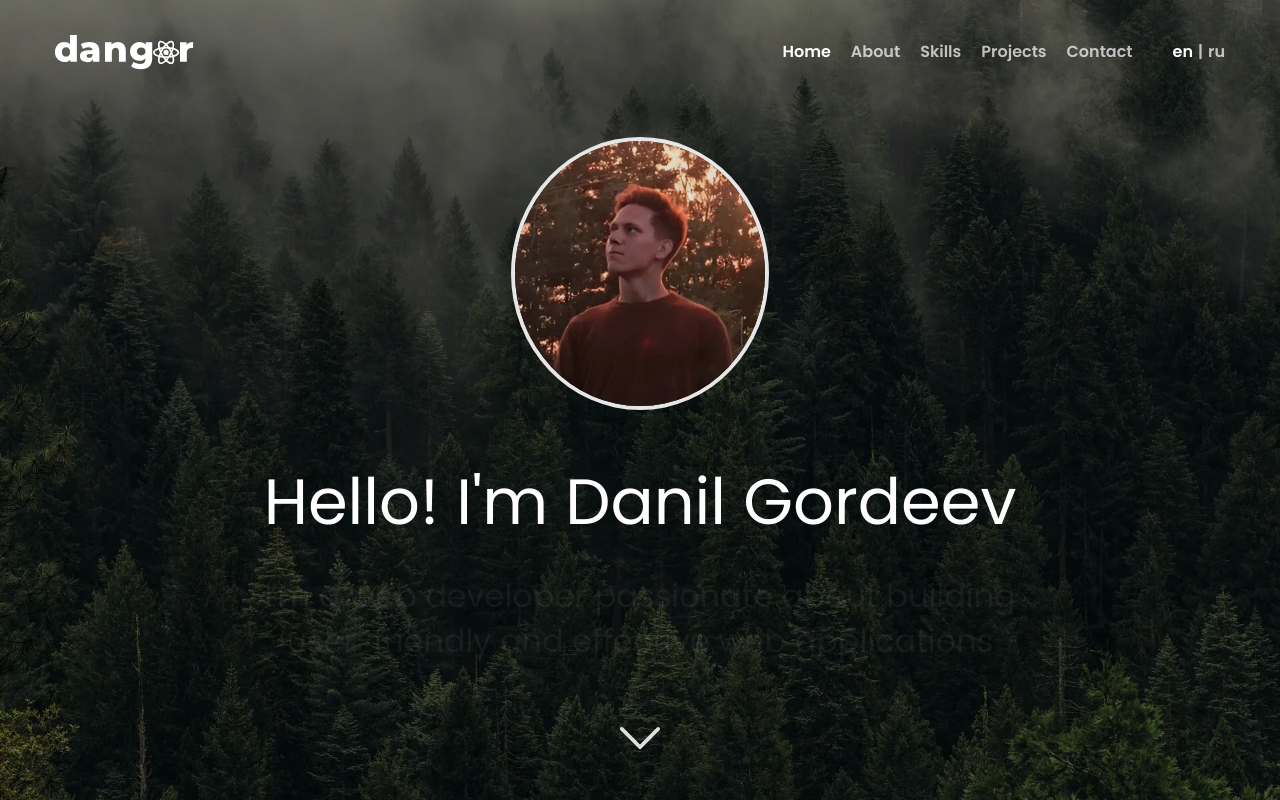
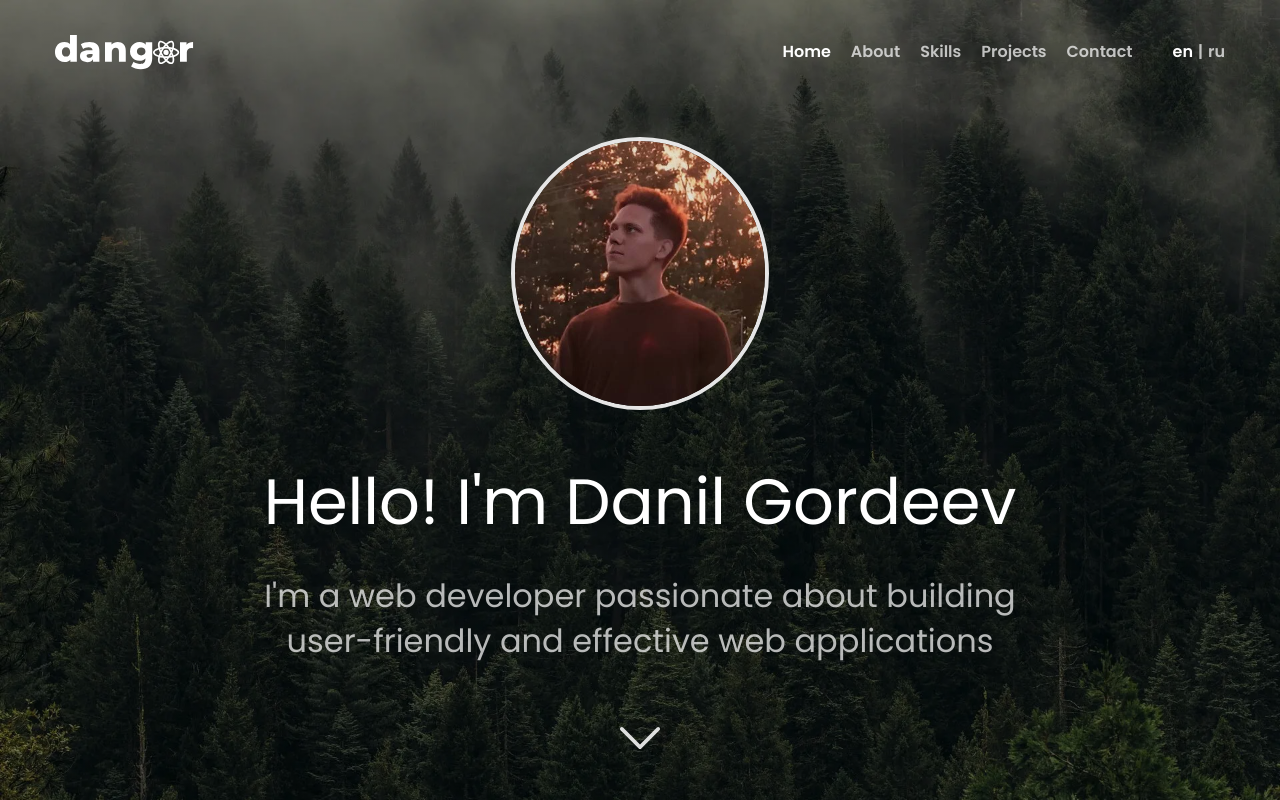
Before and after one commit to dangor220/dangor, a React (Vite) app: page / in a window 1280 px wide. Built offline with nearby package versions, Linux system fonts and the light colour scheme.

Commit message:
fix: subtitle in ios

```diff
--- a/package.json
+++ b/package.json
@@ -4,7 +4,7 @@
   "version": "0.0.0",
   "type": "module",
   "scripts": {
-    "dev": "vite",
+    "dev": "vite --host",
     "build": "tsc -b && vite build",
     "lint": "eslint .",
     "preview": "vite preview"
--- a/src/components/Header/Header.module.scss
+++ b/src/components/Header/Header.module.scss
@@ -58,7 +58,10 @@
   margin: 0;
   padding: 0;
   list-style: none;
+  -webkit-backdrop-filter: blur(2px);
+  backdrop-filter: blur(2px);
 }
+
 .item {
   a {
     display: inline-block;
@@ -140,7 +143,7 @@
     background: linear-gradient(
       to bottom,
       rgba(0, 0, 0, 0) 0%,
-      rgba(0, 0, 0, 0.3) 20%,
+      rgba(0, 0, 0, 0) 20%,
       rgba(0, 0, 0, 0.7) 60%,
       rgba(0, 0, 0, 0.9) 100%
     );
--- a/src/components/Preview/Preview.module.scss
+++ b/src/components/Preview/Preview.module.scss
@@ -86,10 +86,11 @@
 
 .subtitle {
   max-width: 800px;
+
   opacity: 0;
-  visibility: hidden;
-  -webkit-transition: all 1.5s ease;
-  transition: all 1.5s ease;
+  will-change: opacity, visibility;
+  transition: opacity 2s ease;
+
   font-size: 32px;
   text-align: center;
   line-height: 45px;
@@ -119,9 +120,6 @@
 
 .subtitle.visible {
   opacity: 1;
-  visibility: visible;
-  -webkit-transition: all 1.5s ease;
-  transition: all 1.5s ease;
 }
 
 .arrow {
--- a/src/components/Preview/index.tsx
+++ b/src/components/Preview/index.tsx
@@ -16,8 +16,8 @@ export default function Preview({ menuIsOpen }: { menuIsOpen: boolean }): React.
       setTimeout(() => {
         setCurrentIndex((prevIndex) => (prevIndex + 1) % subtitleText.length);
         setIsVisible(true);
-      }, 1500);
-    }, 4500);
+      }, 2000);
+    }, 6000);
 
     return () => clearInterval(interval);
   }, [subtitleText.length]);
```
